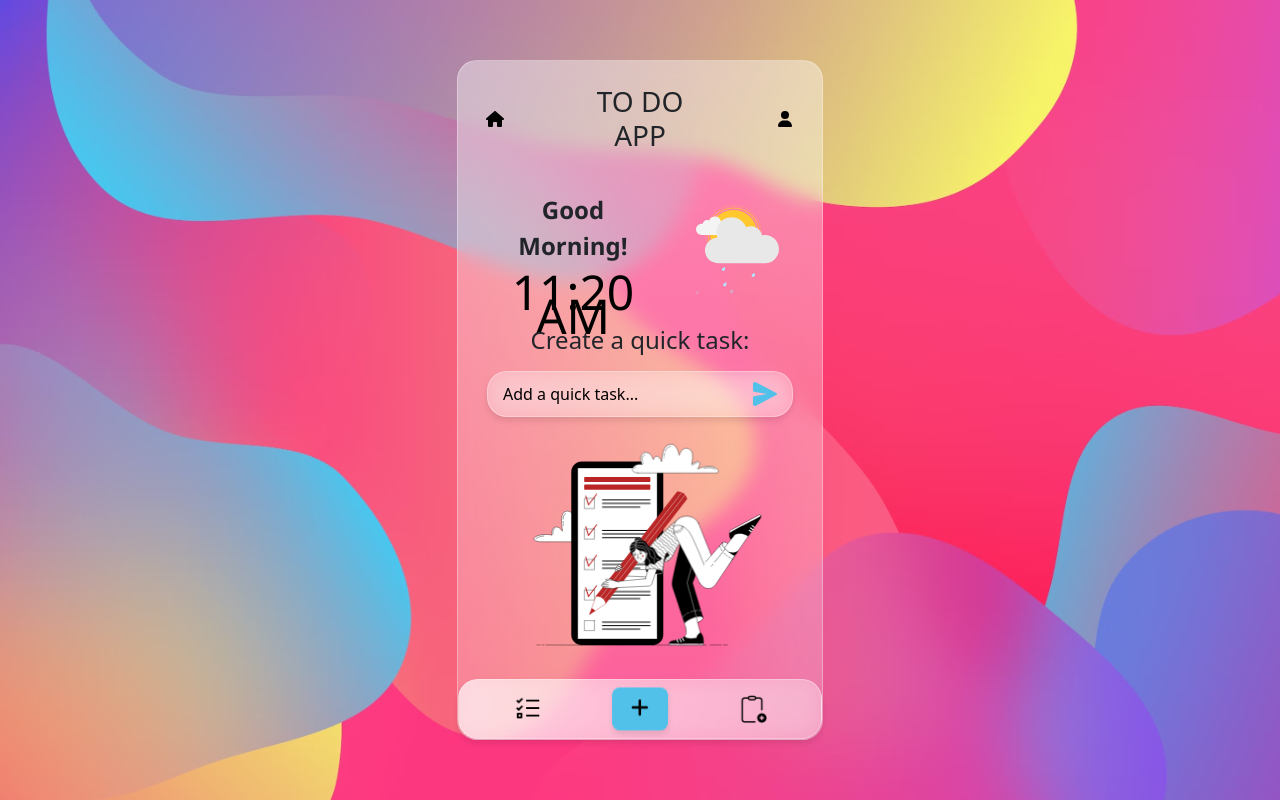
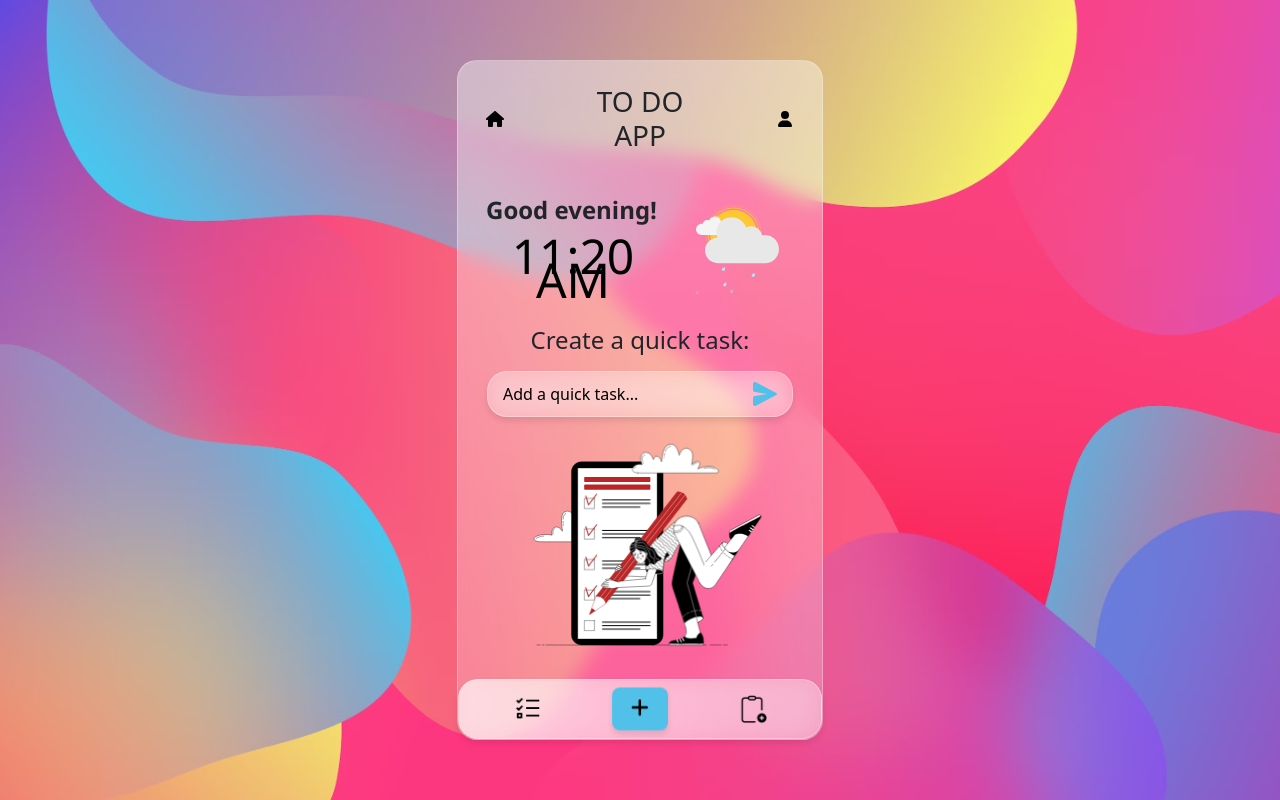
Before and after one commit to holc7/react-to-do-project, a React (Vite) app: page / in a window 1280 px wide. Built offline with nearby package versions, Linux system fonts and the light colour scheme.

Commit message:
new chagnes

```diff
--- a/src/Components/DigitalClock.jsx
+++ b/src/Components/DigitalClock.jsx
@@ -32,7 +32,7 @@ const DigitalClock = () => {
         <div className="status-weather-container">
         <div className="row-container" style={{ display: 'flex'}}>
             <div className="clock-container">
-                <p className="clock-status mt-3">Good Morning!</p>
+                <p className="clock-status mt-3">Good evening!</p>
                 <div className="digital-clock" onClick={demoTime}>
                     {formatTime(time)}
                 </div>
```
